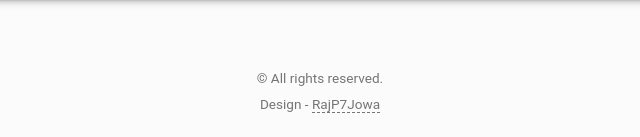
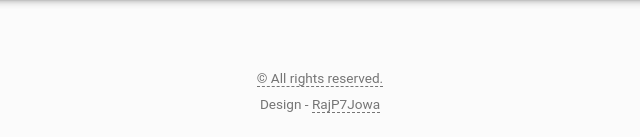
Before and after one commit to RajP7Jowa/raj, a plain HTML site: page bio/index.html in a window 1280 px wide. Shown: the part 4250-4387 px from the top of the page, 320-960 px from the left. Drawn offline with Linux system fonts and the light colour scheme.

Commit message:
Update index.html

```diff
--- a/bio/index.html
+++ b/bio/index.html
@@ -301,7 +301,7 @@
     <footer class="pt-4 pb-4 text-muted text-center d-print-none">
       <div class="container">
         <div class="text-small">
-          <div class="mb-1">&copy; All rights reserved.</div>
+          <div class="mb-1"> <a href="https://github.com/RajP7Jowa/raj?tab=EPL-2.0-1-ov-file#readme"> &copy; All rights reserved.</a> </div>
           <div>Design - <a href="https://rajp7jowa.github.io/raj/" target="_blank">RajP7Jowa</a></div>
         </div>
       </div>
```
